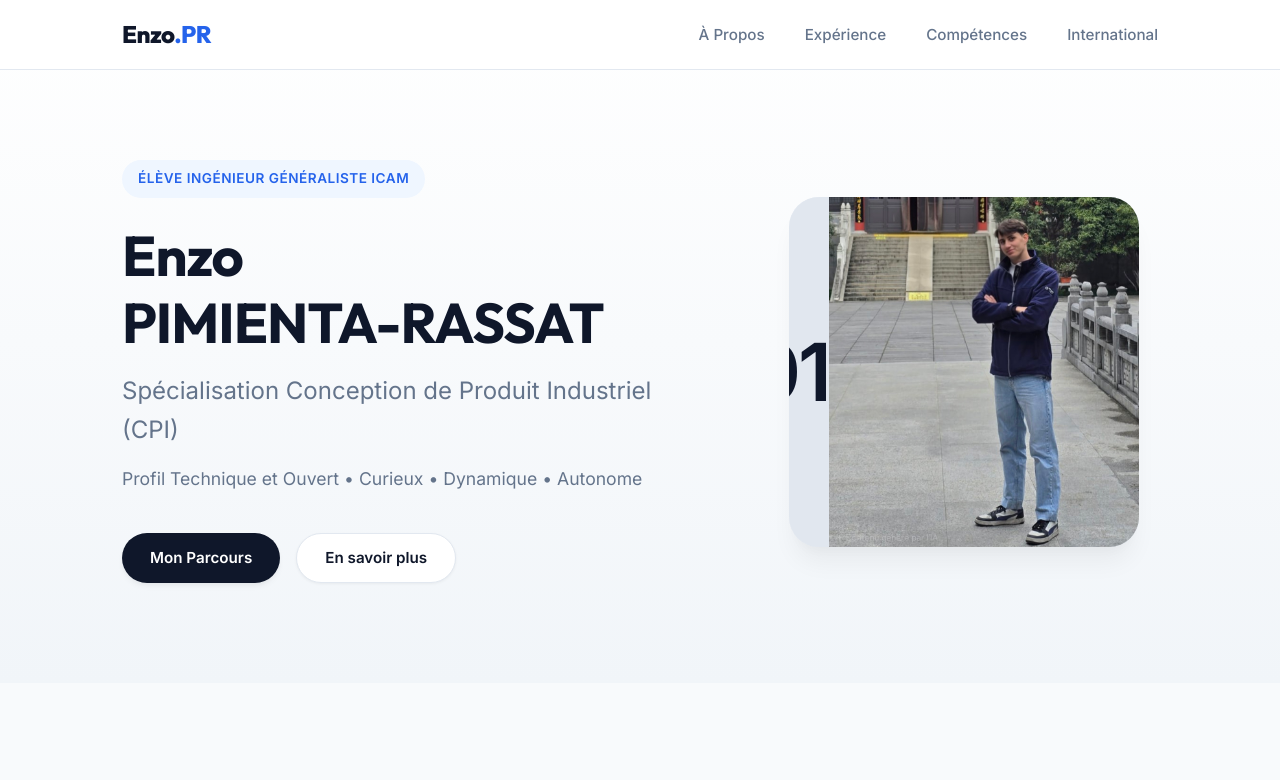
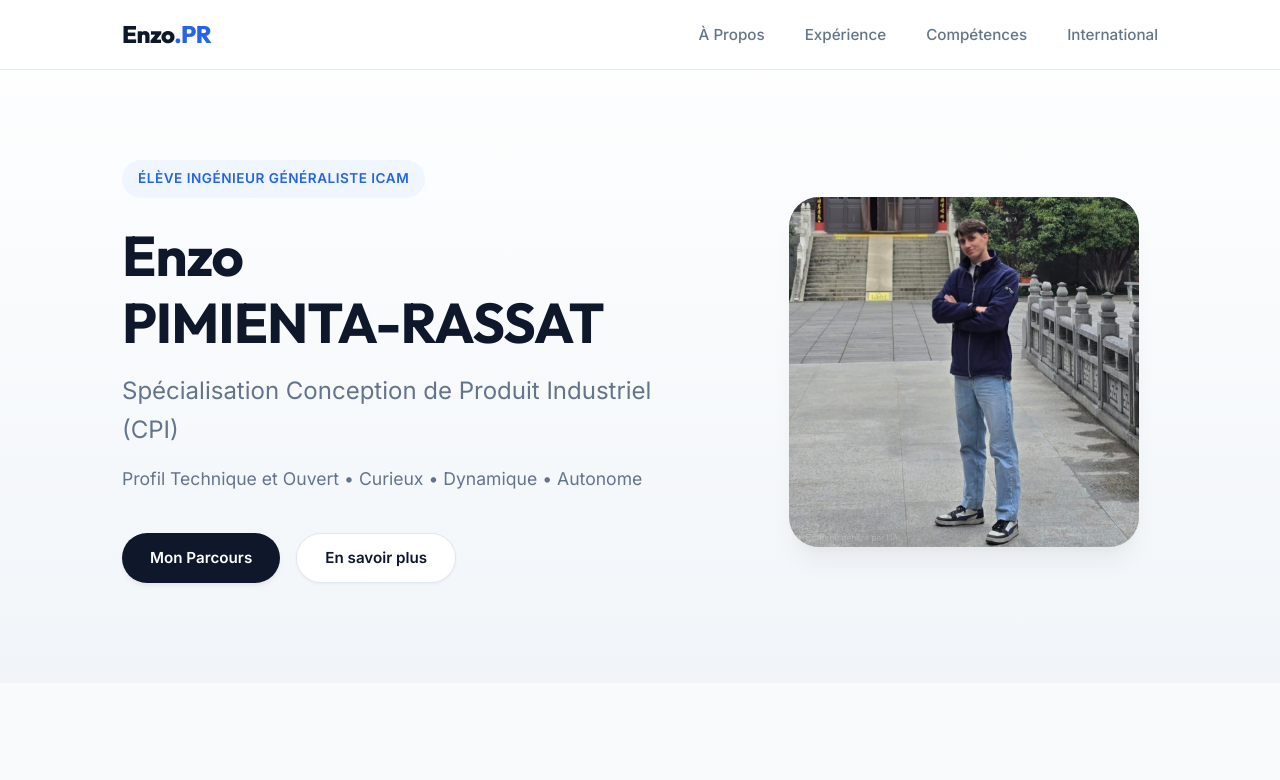
Before and after one commit to enzopimienta/Enzo-Pimienta-s-site, a plain HTML site: page index.html in a window 1280 px wide. Shown: the top 780 px of the page. Drawn offline with Linux system fonts and the light colour scheme.

Commit message:
fix: Remove placeholder initials from profile image span.

```diff
--- a/index.html
+++ b/index.html
@@ -56,7 +56,7 @@
                     </div>
                     <div class="hero-visual">
                         <div class="image-placeholder profile-placeholder">
-                            <span class="initials">01</span>
+                            <span class="initials"></span>
                             <img src="images/Profil/Profil1.JPG" alt="Profil1" loading="lazy">
                         </div>
                     </div>
```
